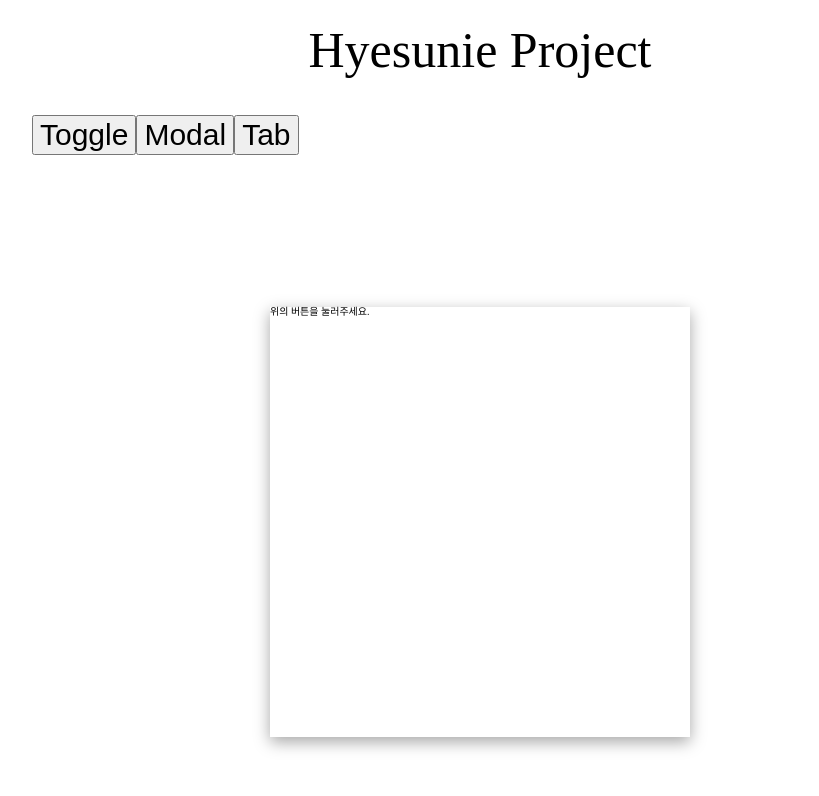
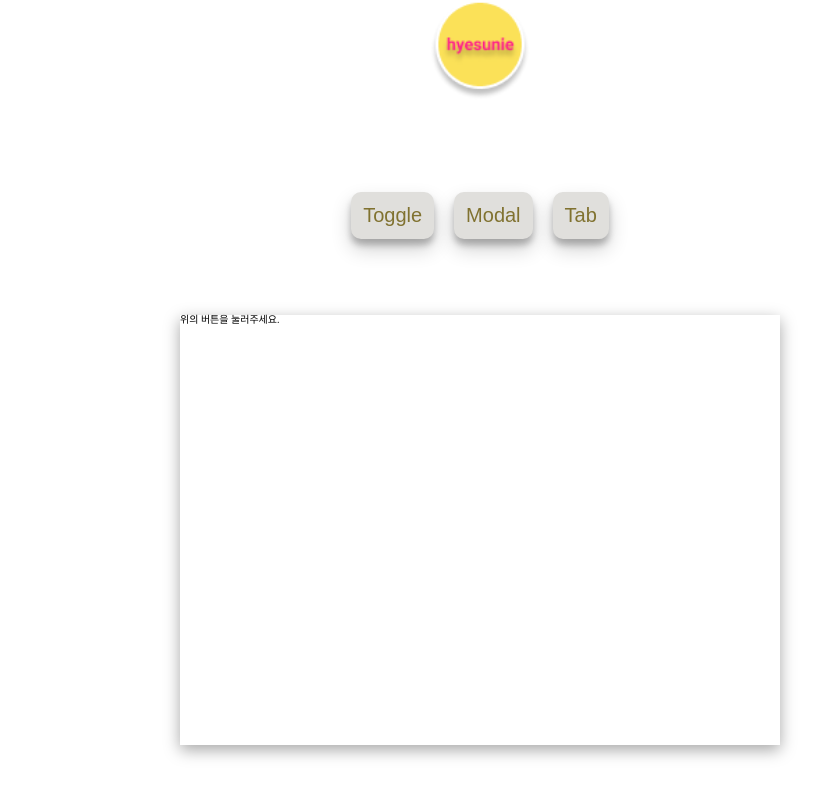
Before and after one commit to hyesunie/wanted_pre_onboarding, a React (Create React App) app in the folder custom-component/: page / in a window 1280 px wide. Shown: the top 796 px of the page, without its empty margins (160-979 px from the left). Built offline with nearby package versions, Linux system fonts and the light colour scheme.

Commit message:
fix: 스타일 추가 및 수정

```diff
--- a/custom-component/src/App.css
+++ b/custom-component/src/App.css
@@ -16,10 +16,14 @@ html,
 
 header {
   font-size: 5em;
-  height: 7%;
+  height: 15%;
   width: 100%;
   text-align: center;
-  padding: 0.5em 0 0.5em 0;
+}
+
+header img {
+  width: 2em;
+  object-fit: contain;
 }
 
 main {
@@ -37,5 +41,29 @@ button {
 
 .button-wrapper {
   width: 70%;
-  height: 30%;
+  height: 25%;
+  margin-bottom: 2em;
+  display: flex;
+  justify-content: center;
+  align-items: center;
 }
+
+.button-wrapper button {
+  font-size: 2em;
+  margin: 0.5em;
+  padding: 0.6em;
+  cursor: pointer;
+  border: none;
+  border-radius: 10px;
+  background-color: rgb(224, 223, 220);
+  color: #807230;
+
+  box-shadow: rgba(0, 0, 0, 0.19) 0px 10px 20px, rgba(0, 0, 0, 0.23) 0px 6px 6px;
+}
+
+.viewport-wrapper {
+  width: 60em;
+  height: 43em;
+  font-size: 1em;
+  box-shadow: rgba(0, 0, 0, 0.35) 0px 5px 15px;
+}
--- a/custom-component/src/App.js
+++ b/custom-component/src/App.js
@@ -3,6 +3,8 @@ import "./App.css";
 import Toggle from "./component/Toggle";
 import Modal from "./component/Modal";
 import Tab from "./component/Tab";
+
+import imageLogo from "./image/LOGO.png";
 
 function App() {
   const [state, setState] = useState("init");
@@ -22,6 +24,11 @@ function App() {
     },
   };
 
+  const clickButtonStyle = {
+    "background-color": "#fbe158",
+    color: "rgb(70, 64, 54)",
+  };
+
   const handleClick = (e) => {
     const key = e.target.id;
     setState(key);
@@ -29,7 +36,9 @@ function App() {
 
   return (
     <div className="app">
-      <header>Hyesunie Project</header>
+      <header>
+        <img src={imageLogo} alt="logo" />
+      </header>
       <main>
         <div className="button-wrapper">
           <button
@@ -37,6 +46,7 @@ function App() {
               handleClick(e);
             }}
             id="toggle"
+            style={state === "toggle" ? clickButtonStyle : {}}
           >
             Toggle
           </button>
@@ -45,6 +55,7 @@ function App() {
               handleClick(e);
             }}
             id="modal"
+            style={state === "modal" ? clickButtonStyle : {}}
           >
             Modal
           </button>
@@ -53,6 +64,7 @@ function App() {
               handleClick(e);
             }}
             id="tab"
+            style={state === "tab" ? clickButtonStyle : {}}
           >
             Tab
           </button>
--- a/custom-component/src/component/Modal.css
+++ b/custom-component/src/component/Modal.css
@@ -23,8 +23,8 @@
 .modal-button {
   border: none;
   font-size: 2.5em;
-  color: white;
-  background-color: rgb(155, 101, 0);
+  color: rgb(70, 64, 54);
+  background-color: #fbe158;
   cursor: pointer;
   padding: 4%;
   border-radius: 20px;
@@ -82,5 +82,5 @@
 .modal-overlay__content__text {
   font-size: 3em;
   font-weight: 600;
-  color: rgb(155, 101, 0);
+  color: rgb(70, 64, 54);
 }
--- a/custom-component/src/component/Tab.css
+++ b/custom-component/src/component/Tab.css
@@ -16,7 +16,7 @@
 }
 
 .viewport__tab__content {
-  width: 80%;
+  width: 70%;
   height: 50%;
   display: flex;
   flex-direction: column;
@@ -48,7 +48,7 @@
     rgba(27, 31, 35, 0.15) 0px 0px 0px 1px;
 
   font-size: 2.5em;
-  color: rgb(155, 101, 0);
+  color: rgb(70, 64, 54);
   font-weight: 550;
   display: flex;
   flex-direction: column;
--- a/custom-component/src/component/Tab.js
+++ b/custom-component/src/component/Tab.js
@@ -12,8 +12,8 @@ function Tab() {
   };
 
   const clickTabStyle = {
-    "background-color": "rgb(155, 101, 0)",
-    color: "white",
+    "background-color": "#fbe158",
+    color: "rgb(70, 64, 54)",
   };
 
   const handleTabClick = (e) => {
--- a/custom-component/src/component/Toggle.css
+++ b/custom-component/src/component/Toggle.css
@@ -1,10 +1,3 @@
-.viewport-wrapper {
-  width: 42em;
-  height: 43em;
-  font-size: 1em;
-  box-shadow: rgba(0, 0, 0, 0.35) 0px 5px 15px;
-}
-
 .viewport__toggle {
   width: 100%;
   height: 100%;
@@ -53,7 +46,7 @@
 .toggle-overlay {
   width: 100%;
   height: 100%;
-  background-color: rgb(155, 101, 0);
+  background-color: #fbe158;
   position: absolute;
   left: -100%;
   transition: transform 0.45s ease-out;
```
Also changed, not shown: custom-component/src/image/LOGO.png (added).
